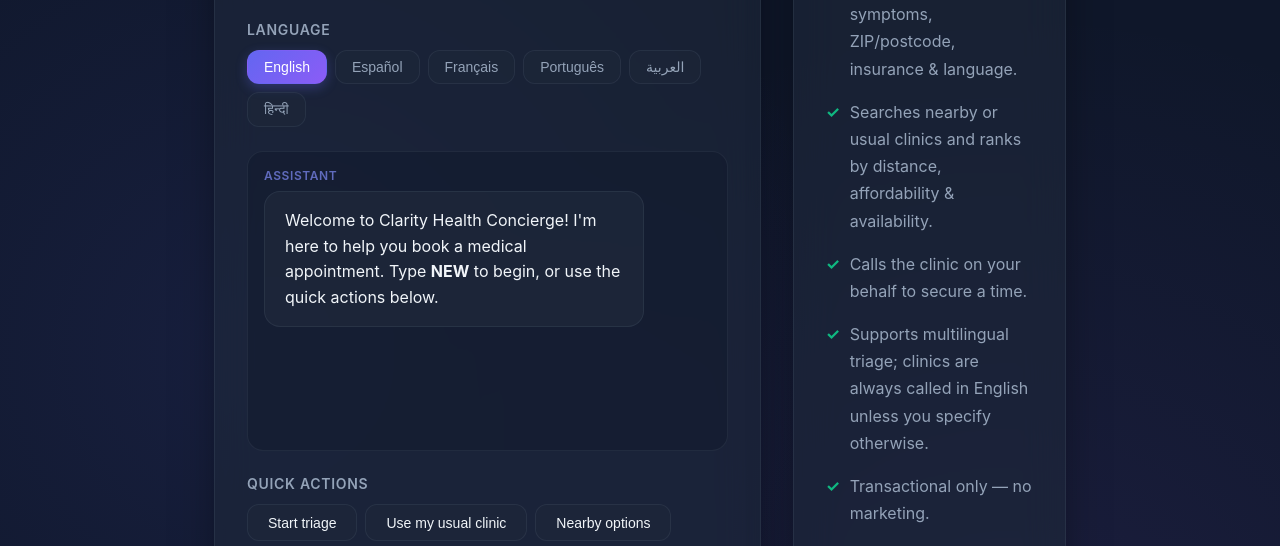
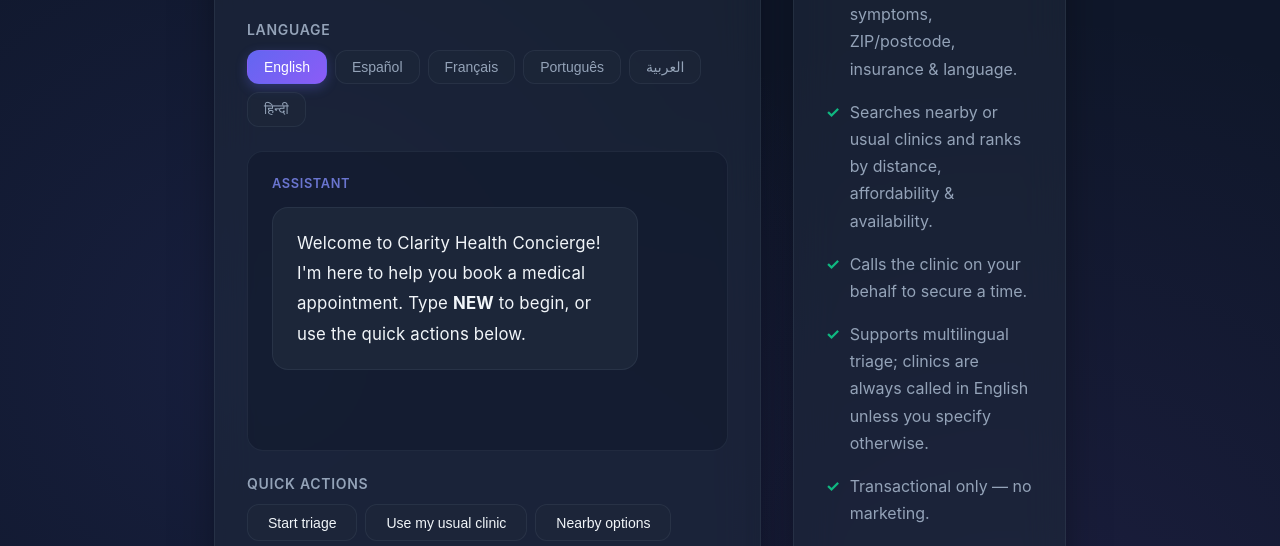
Before and after one commit to SamGarratt1/clarity, a plain HTML site: page frontend/chat/index.html in a window 1280 px wide. Shown: the part 230-776 px from the top of the page. Drawn offline with Linux system fonts and the light colour scheme.

Commit message:
Fix chatbot readability: larger text, better spacing, ensure white text on dark background

```diff
--- a/frontend/chat/chat-full.css
+++ b/frontend/chat/chat-full.css
@@ -219,9 +219,9 @@
   overflow-y: auto;
   display: flex;
   flex-direction: column;
-  gap: 1rem;
-  padding: 1rem;
-  background: rgba(15, 23, 42, 0.4);
+  gap: 1.25rem;
+  padding: 1.5rem;
+  background: rgba(15, 23, 42, 0.5);
   border-radius: 16px;
   border: 1px solid var(--border);
 }
@@ -243,17 +243,19 @@
 .msg {
   display: flex;
   flex-direction: column;
-  gap: 0.5rem;
+  gap: 0.75rem;
   animation: fadeInUp 0.3s ease;
   max-width: 85%;
+  margin-bottom: 1rem;
 }
 
 .msg-meta {
-  font-size: 0.75rem;
+  font-size: 0.8rem;
   font-weight: 600;
   text-transform: uppercase;
   letter-spacing: 0.05em;
-  opacity: 0.7;
+  opacity: 0.8;
+  margin-bottom: 0.25rem;
 }
 
 .msg-meta--user {
@@ -266,26 +268,30 @@
 }
 
 .msg span:last-child {
-  padding: 1rem 1.25rem;
+  padding: 1.25rem 1.5rem;
   border-radius: 16px;
-  line-height: 1.6;
+  line-height: 1.8;
   word-wrap: break-word;
+  font-size: 1.05rem;
+  letter-spacing: 0.01em;
 }
 
 .msg-meta--user + span {
   background: var(--gradient-primary);
-  color: white;
+  color: #ffffff !important;
   border-bottom-right-radius: 4px;
   align-self: flex-end;
   box-shadow: 0 4px 12px rgba(99, 102, 241, 0.3);
+  font-weight: 500;
 }
 
 .msg-meta--assistant + span {
-  background: rgba(30, 41, 59, 0.8);
-  color: var(--text);
+  background: rgba(30, 41, 59, 0.9);
+  color: #f1f5f9 !important;
   border: 1px solid var(--border);
   border-bottom-left-radius: 4px;
   align-self: flex-start;
+  font-weight: 400;
 }
 
 @keyframes fadeInUp {
--- a/frontend/chat/index.html
+++ b/frontend/chat/index.html
@@ -3,7 +3,7 @@
 <head>
   <meta charset="utf-8" />
   <title>Clarity Assistant – Triage & Booking</title>
-  <link rel="stylesheet" href="/chat/chat-full.css" />
+  <link rel="stylesheet" href="/chat/chat-full.css?v=2" />
 </head>
 
 
```
Also changed, not shown: frontend/index.html (+1 -1 lines).
